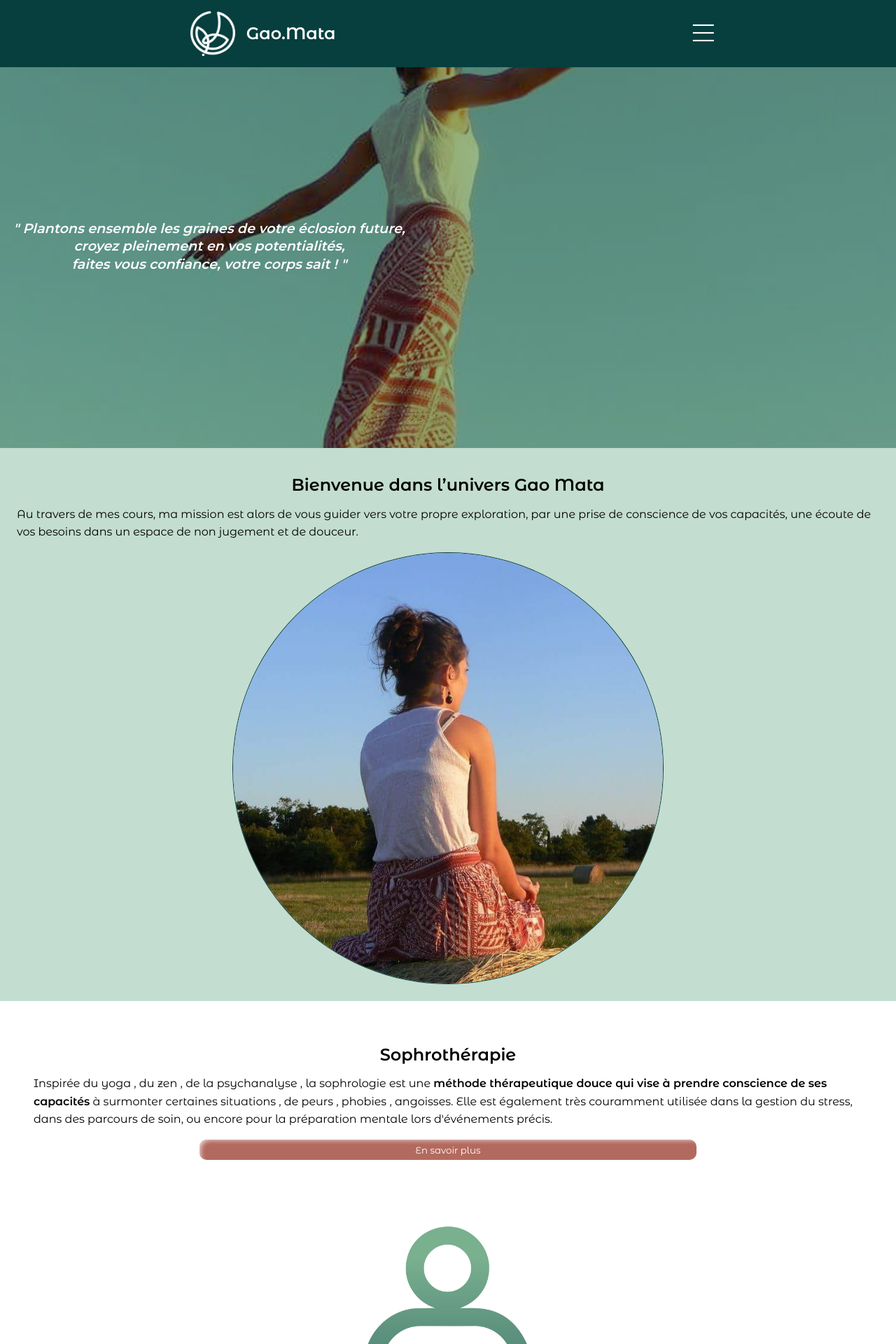
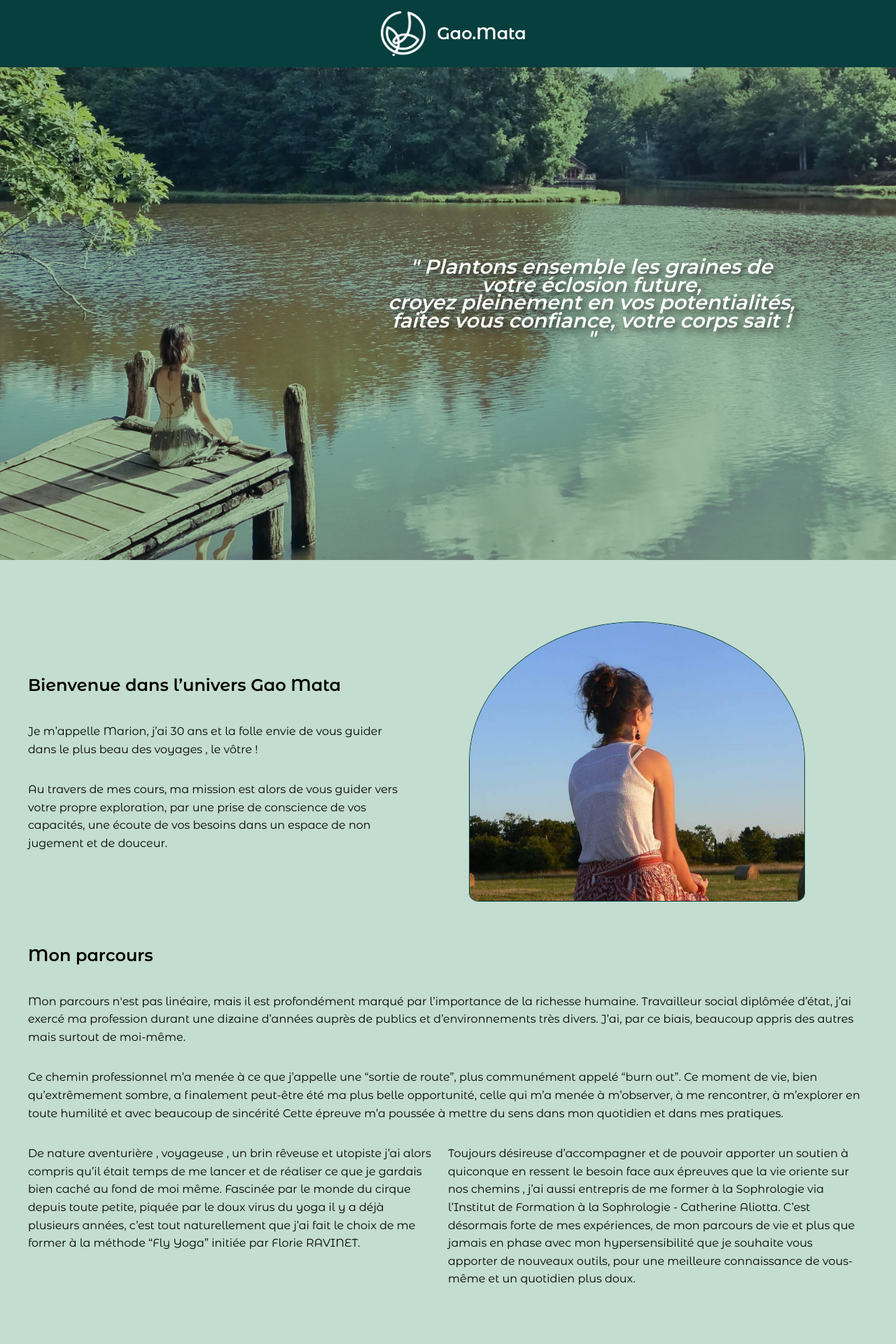
Before and after one commit to davidbarbi3r/gao-mata, a React (Create React App) app: page / in a window 1280 px wide. Shown: the top 1920 px of the page at 70% size. Built offline with nearby package versions, Linux system fonts and the light colour scheme.

Commit message:
+add responsive to home page

```diff
--- a/src/App.css
+++ b/src/App.css
@@ -20,6 +20,7 @@ button:focus {
 button:active {
   box-shadow: inset 5px 5px 10px -3px rgba(54, 54, 54, 0.7);
 }
+
 
 /*----- HEADER -----*/
 
@@ -49,15 +50,28 @@ button:active {
   font-size: 1.5rem;
 }
 
+.Header-plein-menu {
+  display: none;
+  font-size: 1.2rem;
+  font-weight: bold;
+}
+
+.Header-plein-menu p {
+  margin: 0 1em;
+  border-bottom: 1px rgba(255, 255, 255, 0) solid;
+}
+
 .Header-burger {
   transform: rotate(90deg);
   font-weight: 500;
   letter-spacing: 0.1rem;
+  cursor: pointer;
 }
 
 .Header-menu {
   margin-top: 4.5em;
   padding-top: 1em;
+  cursor: pointer;
 }
 
 .Header-menu h2{
@@ -74,15 +88,33 @@ button:active {
   width: 100%;
 }
 
+@media(min-width: 800px){
+  .Header-plein-menu {
+    display: flex;
+    font-size: 0.9rem;
+    font-weight: bold;
+  }
+
+  .Header-burger {
+    display: none;
+  }
+
+  .Header-plein-menu p:hover {
+    border-bottom: 1px white solid;
+    cursor: pointer;
+  }
+}
+
 /*----- HIGHLIGHT -----*/
 
 .Highlight-img {
   height: 80vh;
   padding-top: 4em;
-  background-image: url('../public/images/marionbotte.jpeg');
-  background-color: #4a855293;
+  /* background-image: url('../public/images/marionbotte.jpeg'); */
+  background-image: url('../public/images/marion-lac.jpg');
+  background-color: #64966b93;
   background-blend-mode: darken;
-  background-position: center;
+  background-position: left;
   background-size: cover;
   font-family: 'Montserrat';
   font-style: italic;
@@ -95,31 +127,111 @@ button:active {
   text-align: center;
   padding: 1em;
   color: white;
+  text-shadow: rgba(26, 25, 25, 0.705) 5px 5px 10px ;
 }
+
+@media(min-width: 800px){
+  .Highlight-img {
+    height: 100vh;
+    background-image: url('../public/images/marion-lac.jpg');
+    background-position: left;
+    justify-content: right;
+  }
+
+  .Highlight-quote {
+    font-size: 1.8rem;
+    color: white;
+    width: 50%;
+    margin-right: 4em;
+  }
+}
+
 
 /*---- PRESENTATION COURTE -----*/
 
-.Presentation-courte {
+.Presentation {
   background-color: #71af906c;
   padding: 1.5em;
   display: flex;
   flex-direction: column;
 }
 
-.Presentation-courte h2 {
-  margin-top: 1rem;
-  text-align: center;
+.Presentation-first-container{
+  display: flex;
+  flex-direction: column;
+  align-items: center;
+  margin: 2em 0;
 }
 
-.Presentation-courte p {
+.Presentation h2 {
+  margin-top: 1rem;
+}
+
+.Presentation p {
   padding: 1em 0;
 }
 
-.Presentation-courte img {
+.Presentation img {
   width: 50%;
   margin: 0 auto;
   border-radius: 50%;
   border: 1px #063F3E solid;
+}
+
+.Presentation-second-container{
+  display: none;
+}
+
+@media(min-width: 700px){
+
+  .Presentation-container {
+    max-width: 1200px;
+    margin: 2em auto;
+  }
+
+  .Presentation-first-container{
+    margin: 2em 0;
+    flex-direction: row;
+  }
+
+  .Presentation-generale{
+    width: 45%;
+  }
+
+  .Presentation-container h2{
+    margin: 1em 0;
+  }
+
+  .Presentation img {
+    width: 40%;
+    margin: 0 auto;
+    border-radius: 50% 50% 3% 3%;
+    max-height: 50vh;
+    object-fit: cover;
+    object-position: top;
+  }
+
+  .Presentation img::before {
+    border: 2px solid #063F3E;
+    position: relative;
+    left: -5px;
+  }
+
+  .Presentation-second-container{
+    display: block;
+    margin: 4em 0;
+  }
+
+  .Presentation-detaillee {
+    display: flex;
+    justify-content: space-between;
+  }
+
+  .Presentation-detaillee p {
+    margin-right: 1em;
+    width: 50%;
+  }
+
 }
 
 /*---- ACTIVITE -----*/
@@ -148,6 +260,7 @@ button:active {
   font-family: inherit;
   border-radius: 10px;
   width: 60%;
+  cursor: pointer;
 }
 
 .Activite img {
@@ -157,6 +270,23 @@ button:active {
 
 .Activite img:last-child {
   width: 50%;
+}
+
+@media(min-width: 700px){
+  .Activite-container{
+    display: flex;
+    justify-content: space-between;
+    max-width: 1200px;
+    margin: 2em auto;
+  }
+  .Activite {
+    width: 50%;
+    justify-content: space-between;
+  }
+
+  .Activite-more {
+    font-size: 1rem;
+  }
 }
 
 /*----- RESERVATION -----*/
@@ -177,6 +307,7 @@ button:active {
   padding: 0.8em 2em;
   font-family: inherit;
   font-size: 1.25rem;
+  cursor: pointer;
 }
 
 /*---- FOOTER -----*/
--- a/src/components/Activite.jsx
+++ b/src/components/Activite.jsx
@@ -1,6 +1,6 @@
 export default function Activite (){
     return (
-        <section className="Activite">
+        <section className="Activite-container">
             <section className="Activite sophro">
                 <h2>
                     Sophrothérapie
--- a/src/components/Presentation.jsx
+++ b/src/components/Presentation.jsx
@@ -1,9 +1,15 @@
 export default function Presentation (){
     return (
-        <section className="Presentation-courte">
+        <section className="Presentation">
+            <div className="Presentation-container">
+                <div className="Presentation-first-container">
+                    <div className="Presentation-generale">
                         <h2>
                             Bienvenue dans l’univers Gao Mata
                         </h2>
+                        <p>
+                            Je m’appelle Marion, j’ai 30 ans et la folle envie de vous guider dans le plus beau des voyages , le vôtre !
+                        </p>
                         <p>
                             Au travers de mes cours,
                             ma mission est alors de vous guider
@@ -11,7 +17,33 @@ export default function Presentation (){
                             par une prise de conscience de vos capacités,
                             une écoute de vos besoins dans un espace de non jugement et de douceur.
                         </p>
+                    </div>
                     <img src='images/marionbotte2.jpeg' alt="Portrait"></img>
+                </div>
+                <div className="Presentation-second-container">
+                    <h2>Mon parcours</h2>
+                    <p>
+                        Mon parcours n'est pas linéaire, mais il est profondément marqué par l’importance de la richesse humaine.
+                        Travailleur social diplômée d’état, j’ai exercé ma profession durant une dizaine d’années auprès de publics et d’environnements très divers.
+                        J’ai, par ce biais, beaucoup appris des autres mais surtout de moi-même.
+                    </p>
+                    <p>
+                        Ce chemin professionnel m’a menée à ce que j’appelle une “sortie de route”, plus communément appelé “burn out”.
+                        Ce moment de vie, bien qu’extrêmement sombre, a finalement peut-être été ma plus belle opportunité, celle qui m’a menée à m’observer, à me rencontrer, à m’explorer en toute humilité et avec beaucoup de sincérité
+                        Cette épreuve m’a poussée à mettre du sens dans mon quotidien et dans mes pratiques.
+                    </p>
+                    <div className="Presentation-detaillee">
+                        <p>
+                            De nature aventurière , voyageuse , un brin rêveuse et utopiste j’ai alors compris qu’il était temps de me lancer et de réaliser ce que je gardais bien caché au fond de moi même.
+                            Fascinée par le monde du cirque depuis toute petite, piquée par le doux virus du yoga il y a déjà plusieurs années, c’est tout naturellement que j’ai fait le choix de me former à la méthode “Fly Yoga” initiée par Florie RAVINET.
+                        </p>
+                        <p>
+                            Toujours désireuse d’accompagner et de pouvoir apporter un soutien à quiconque en ressent le besoin face aux épreuves que la vie oriente sur nos chemins , j’ai aussi entrepris de me former à la Sophrologie via l’Institut de Formation à la Sophrologie - Catherine Aliotta.
+                            C’est désormais forte de mes expériences, de mon parcours de vie et plus que jamais en phase avec mon hypersensibilité que je souhaite vous apporter de nouveaux outils, pour une meilleure connaissance de vous-même et un quotidien plus doux.
+                        </p>
+                    </div>
+                </div>
+            </div>
         </section>
     )
 }
```
Also changed, not shown: public/images/marion-lac.jpg (added). Lines whose indentation alone changed are shown as unchanged.
